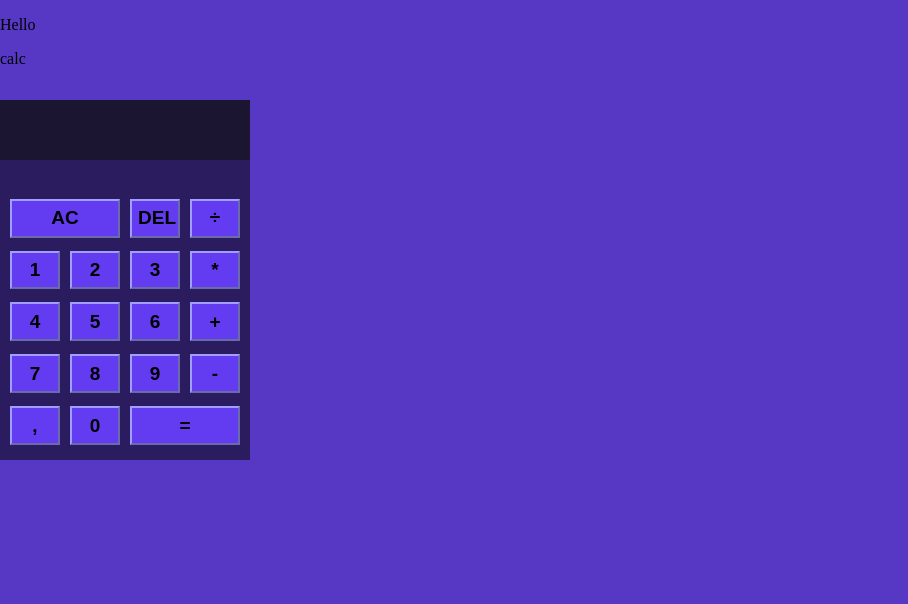
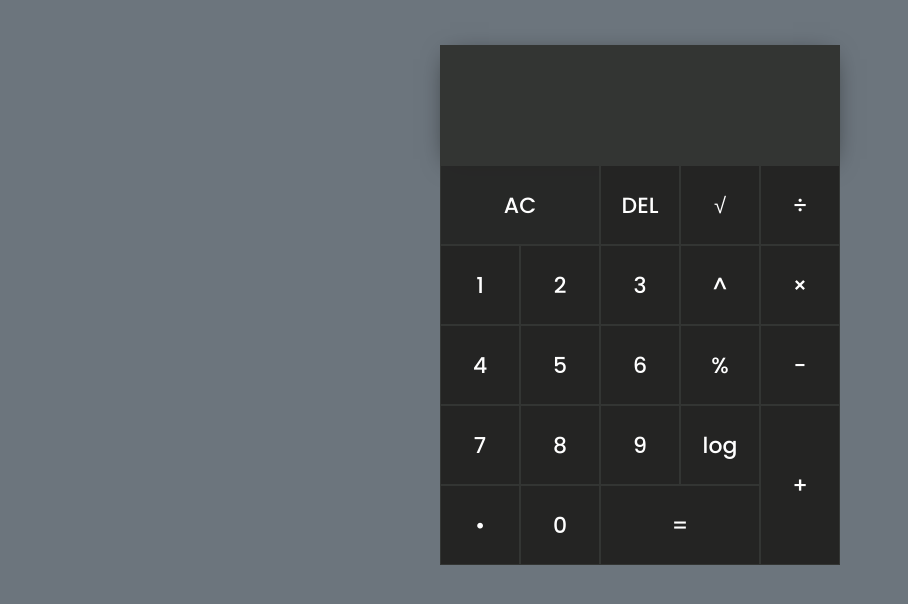
Before and after one commit to mateu52/calculator_app_main, a plain HTML site: page index.html in a window 1280 px wide. Both pictures are taken after a click on the button "AC". Shown: the whole page, without its empty margins (0-908 px from the left). Drawn offline with Linux system fonts and the light colour scheme.

Commit message:
kalkulator yt

```diff
--- a/index.html
+++ b/index.html
@@ -1,66 +1,40 @@
       <!DOCTYPE html>
       <html lang="en">
         <head>
-  <meta charset="UTF-8">
-  <meta name="viewport" content="width=device-width, initial-scale=1.0"> <!-- displays site properly based on user's device -->
-
-  <link rel="icon" type="image/png" sizes="32x32" href="./images/favicon-32x32.png">
-
-  <title>Frontend Mentor | Calculator app</title>
+          <meta charset="utf-8">
+          <meta name="viewport" content="width=device-width, initial-scale=1.0">
+          <title>Najlepszy kalkulator</title>
           <link rel="stylesheet" href="./style/style.css">
           <script src="script.js" defer></script>
         </head>
         <body>
-
-  <div class="calc">
-    <p id="demo">Hello</p>
-    <div class="header">
-      <div class="name bgin">calc</div>
-      <a class="theme bgin"></a>
+          <div class="kalkulator">
+            <div class="wynik">
+              <div class="poprzednie-dzialanie"></div>
+              <div class="aktualne-dzialanie"></div>
             </div>
-
-    <div class="screen">
-      <div class="input"></div>
+            <button class="col-dwa wyczysc">AC</button>
+            <button class="usun">DEL</button>
+            <button class="operator">√</button>
+            <button class="operator">÷</button>
+            <button class="liczba">1</button>
+            <button class="liczba">2</button>
+            <button class="liczba">3</button>
+            <button class="operator">^</button>
+            <button class="operator">&times</button>
+            <button class="liczba">4</button>
+            <button class="liczba">5</button>
+            <button class="liczba">6</button>
+            <button class="operator">%</button>
+            <button class="operator">-</button>
+            <button class="liczba">7</button>
+            <button class="liczba">8</button>
+            <button class="liczba">9</button>
+            <button class="operator">log</button>
+            <button class="row-dwa operator">+</button>
+            <button class="liczba">•</button>
+            <button class="liczba">0</button>
+            <button class="col-dwa rownosc">=</button>
           </div>
-
-    <div class="numkey">
-      <div class="btons">
-        <div class="output">
-          <div class="previous-operand key"></div>
-          <div class="current-operand key"></div>
-        </div>
-        <button class="data-all-clear key" class="ac" value="AC">AC</button>
-        <button class="data-delete key" value="DEL">DEL</button>
-        <button class="data-operation key" value="÷">÷</button>
-        <button class="data-number key" value="1">1</button>
-        <button class="data-number key" value="2">2</button>
-        <button class="data-number key" value="3">3</button>
-        <button class="data-operation key" value="*">*</button>
-        <button class="data-number key" value="4">4</button>
-        <button class="data-number key" value="5">5</button>
-        <button class="data-number key" value="6">6</button>
-        <button class="data-operation key" value="+">+</button>
-        <button class="data-number key" value="7">7</button>
-        <button class="data-number key" value="8">8</button>
-        <button class="data-number key" value="9">9</button>
-        <button class="data-operation key" value="-">-</button>
-        <button class="data-number key" value=",">,</button>
-        <button class="data-number key" value="0">0</button>
-        <button data-equals class="span-two key" value="=">=</button>
-      </div>
-    </div>
-
-
-  </div>
-
-
-  <!-- <div class="attribution">
-    Challenge by <a href="https://www.frontendmentor.io?ref=challenge" target="_blank">Frontend Mentor</a>.
-    Coded by <a href="#">Your Name Here</a>.
-  </div> -->
-  <!-- <script src="./script.js"> -->
-  <!-- <script src="./script.js"> -->
-
-  </script>
         </body>
       </html>
--- a/script.js
+++ b/script.js
@@ -1,27 +1,142 @@
-const numberButtons = document.querySelectorAll('[data-number]')
-const operationButtons = document.querySelectorAll('[data-operation]')
-const equalsButton = document.querySelector('[data-equals]')
-const deleteButton = document.querySelector('[data-delete]')
-const allClearButton = document.querySelector('[data-all-clear]')
-const previousOperandTextElement = document.querySelector('[data-previous-operand]')
-const currentOperandTextElement = document.querySelector('[data-current-operand]')
+    const liczby = document.querySelectorAll('.liczba')
+    const operatory = document.querySelectorAll('.operator')
+    const wyczysc = document.querySelector('.wyczysc')
+    const usun = document.querySelector('.usun')
+    const rownosc = document.querySelector('.rownosc')
+    const wynikPoprzednie = document.querySelector('.poprzednie-dzialanie')
+    const wynikAktualne = document.querySelector('.aktualne-dzialanie')
 
-let currentOperand = ''
-let previousOperand = ''
-const operation = undefined
 
-const actualizSum = () => {
-    currentOperandTextElement.innerText = currentOperand
-    previousOperandTextElement.innerText = previousOperand
-}
+    let aktualneDzialanie = ''
+    let operacja = undefined
+    let poprzednieDzialanie = ''
 
-const addNumber = (number) => {
-    currentOperand = currentOperand.toString() + number.toString()
-}
+    const oblicz = () => {
+    let dzialanie
+    if(!poprzednieDzialanie || !aktualneDzialanie) {
+        return
+    }
 
-numberButtons.forEach((number) => {
-    number.addEventListener('click', () => {
-        addNumber(number.innerText)
-        actualizSum()
+    const poprzednie = parseFloat(poprzednieDzialanie)
+    const aktualne = parseFloat(aktualneDzialanie)
+
+    if(isNaN(poprzednie) || isNaN(aktualne)) {
+        return
+    }
+
+    switch (operacja) {
+        case '+':
+        dzialanie = poprzednie + aktualne
+        break
+        case '-':
+            dzialanie = poprzednie - aktualne
+        break
+        case '×':
+            dzialanie = poprzednie * aktualne
+        break
+        case '÷':
+        if(aktualne === 0)
+        {
+            wyczyscWynik()
+            return
+        }
+            dzialanie = poprzednie / aktualne
+        break
+        case '^':
+            dzialanie = Math.pow(poprzednie, aktualne)
+        break
+        case '%':
+            dzialanie = poprzednie / 100 * aktualne
+        break
+        case '√':
+            dzialanie = Math.pow(poprzednie, 1 / aktualne)
+        break
+        case 'log':
+            dzialanie = Math.log(poprzednie) / Math.log(aktualne)
+        break
+        default:
+        return
+    }
+    aktualneDzialanie = dzialanie
+    operacja = undefined
+    poprzednieDzialanie = ''
+
+    }
+
+    const wybierzOperacje = (operator) => {
+    if(aktualneDzialanie === '') {
+        return
+    }
+    if(poprzednieDzialanie !== '') {
+        const poprzednie = wynikPoprzednie.innerText
+        if(aktualneDzialanie.toString() === '0' &&  poprzednie[poprzednie.length - 1] === '÷') {
+        wyczyscWynik()
+        return
+        }
+        oblicz()
+    }
+
+    operacja = operator
+    poprzednieDzialanie = aktualneDzialanie
+    aktualneDzialanie = ''
+    }
+
+    const dodajLiczbe = (liczba) => {
+    if(liczba === '•') {
+        if(aktualneDzialanie.includes('.')) {
+        return
+        }
+        liczba = '.'
+    }
+
+    aktualneDzialanie = aktualneDzialanie.toString() + liczba.toString()
+    }
+
+    const usunLiczbe = () => {
+    aktualneDzialanie = aktualneDzialanie.toString().slice(0, -1)
+    }
+
+    const zaktualizujWynik = () => {
+    wynikAktualne.innerText = aktualneDzialanie
+
+    if(operacja != null) {
+    wynikPoprzednie.innerText = poprzednieDzialanie + operacja
+    } else {
+        wynikPoprzednie.innerText = ''
+    }
+    }
+
+    const wyczyscWynik = () => {
+    aktualneDzialanie = ''
+    operacja = undefined
+    poprzednieDzialanie = ''
+    }
+
+    liczby.forEach((liczba) => {
+    liczba.addEventListener('click', () => {
+        dodajLiczbe(liczba.innerText)
+        zaktualizujWynik()
     })
-})
+    })
+
+    operatory.forEach((operator) => {
+    operator.addEventListener('click', () => {
+        wybierzOperacje(operator.innerText)
+        zaktualizujWynik()
+    })
+    })
+
+    rownosc.addEventListener('click', () => {
+    oblicz()
+    zaktualizujWynik()
+    })
+
+    usun.addEventListener('click', () => {
+    usunLiczbe()
+    zaktualizujWynik()
+    })
+
+    wyczysc.addEventListener('click', () => {
+    wyczyscWynik()
+    zaktualizujWynik()
+    })
--- a/style/style.css
+++ b/style/style.css
@@ -1,64 +1,59 @@
+@import url('https://fonts.googleapis.com/css2?family=Poppins:wght@300;400;500;600&display=swap');
+
+*, *::before, *::after {
+  box-sizing: border-box;
+  font-family: 'Poppins', sans-serif;
+  font-size: 22px;
+  font-weight: 500;
+  color: white;
+}
 body {
-  box-sizing: border-box;
+  padding: 0;
   margin: 0;
-  padding: 0;
-  width: 100%;
-  height: 100%;
-  background-color: rgb(86, 56, 196);
+  background: #6c757d;
 }
 
-.calc {
-  min-height: 550px;
-  min-width: 150px;
-  max-width: 250px;
+.kalkulator {
+  margin: 25px;
+  display: grid;
+  justify-content: center;
+  align-content: center;
+  min-height: 70vh;
+  grid-template-columns: repeat(5, 80px);
+  grid-template-rows: minmax(120px, auto) repeat(5, 80px);
 }
-
-.header {
-  min-height: 50px;
+button {
+  cursor: pointer;
+  border: 1px solid #333533;
+  outline: none;
+  background: #242423;
 }
-
-.screen {
-  background-color: rgb(27, 21, 49);
-  min-height: 60px;
+button:hover, button:focus {
+  background: rgba(36, 36, 35, .95);
 }
-
-.numkey {
-  background-color: rgb(42, 28, 95);
-  min-height: 300px;
-  text-shadow: 4px red;
+.wynik {
+  grid-column: 1 / -1;
+  background-color: #333533;
   display: flex;
-  justify-content: space-around;
-  justify-items: center;
+  flex-direction: column;
+  align-items: flex-end;
+  justify-content: space-between;
+  padding: 20px;
+  word-wrap: break-word;
+  word-break: break-all;
+  box-shadow: 0px 4px 25px -10px rgba(0,0,0,0.75);
 }
-
-.btons {
-  display: grid;
-  grid-template-columns: repeat(4, 50px);
-  gap: 13px 10px;
-  padding: 15px 0;
+.poprzednie-dzialanie {
+  font-size: 16px;
+  font-weight: 400;
+  color: rgba(255, 255, 255, .8)
 }
-
-.btons button {
-  font-size: 19px;
-  font-weight: 800;
-  background-color: rgb(99, 59, 241);
-  border-color: rgb(160, 159, 255);
+.aktualne-dzialanie {
+  font-size: 30px;
 }
-
-.data-all-clear {
-  grid-column-start: 1;
-  grid-column-end: 3;
+.col-dwa {
+  grid-column: span 2;
 }
-
-.span-two {
-  grid-column-start: 3;
-  grid-column-end: 5;
+.row-dwa {
+  grid-row: span 2;
 }
-
-.input {
-  display: flex;
-  justify-content: center;
-  padding: 15px 0 0 0;
-  font-size: 25px;
-  color: rgb(0, 225, 255);
-}/*# sourceMappingURL=style.css.map */
```
Lines whose indentation alone changed are shown as unchanged.
